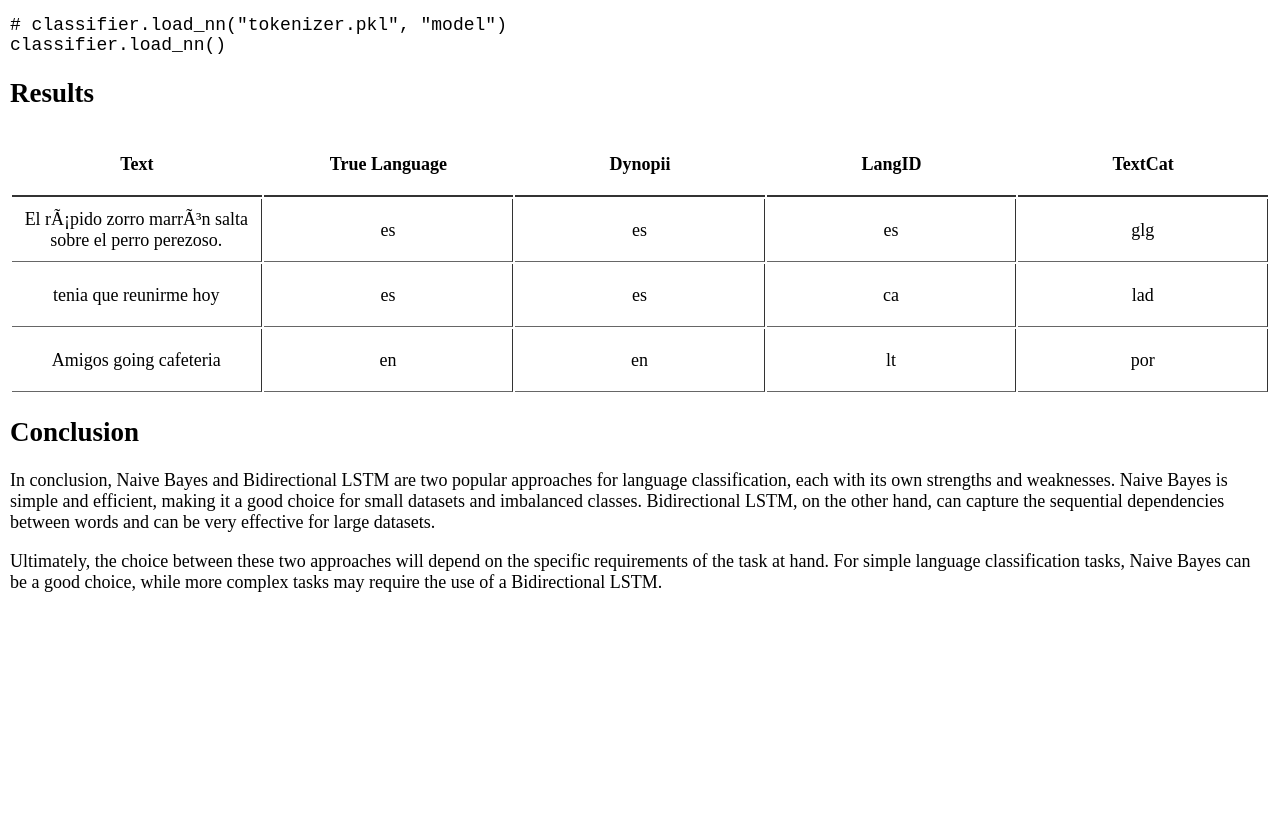
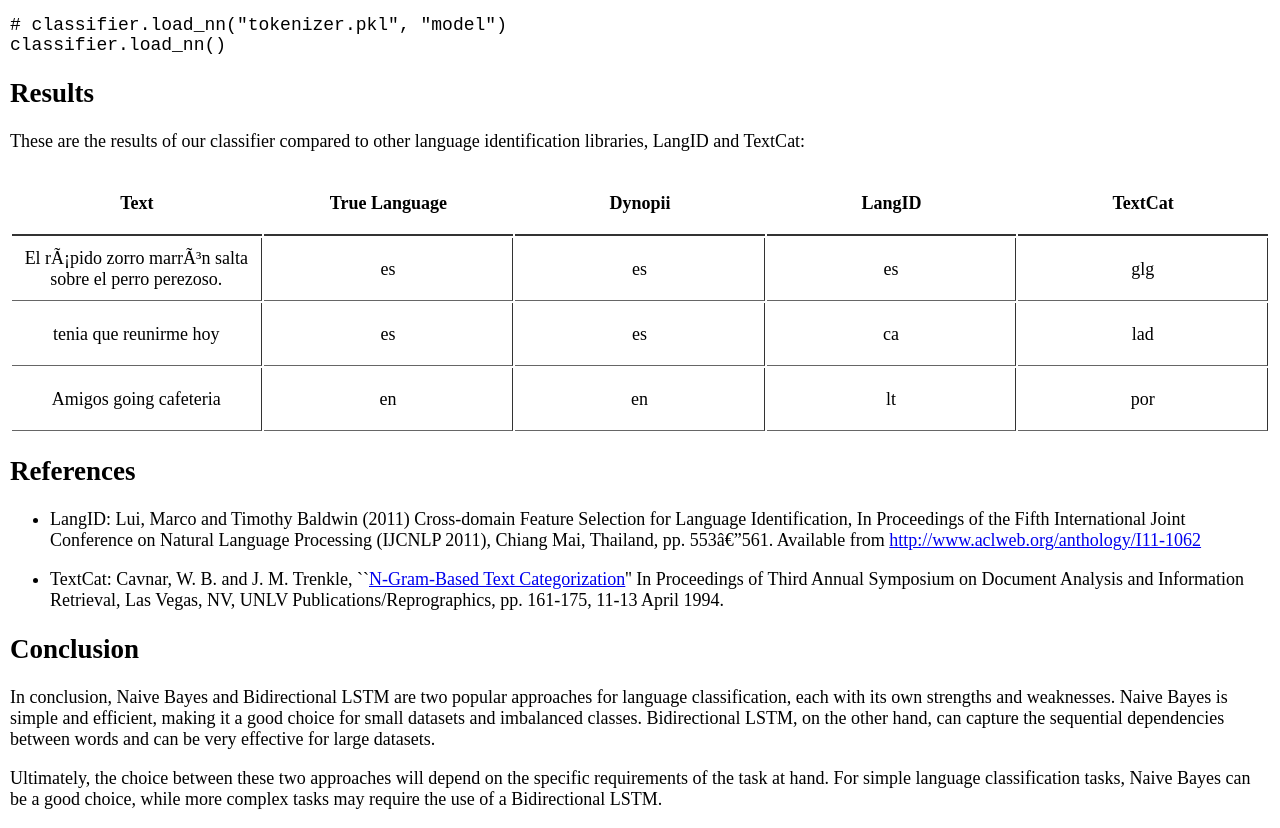
Before and after one commit to rishiraj/lang-classifier-demo, a plain HTML site: page index.html in a window 1280 px wide. Shown: the part 2367-3195 px from the top of the page. Before the commit the page ends 2978 px from the top, so only its background shows below. Drawn offline with Linux system fonts and the light colour scheme.

Commit message:
Update index.html

```diff
--- a/index.html
+++ b/index.html
@@ -190,6 +190,7 @@
 <span class="hljs-selector-tag">classifier</span><span class="hljs-selector-class">.load_nn</span>()
 </code></pre>
 <h2 id="results">Results</h2>
+<p>These are the results of our classifier compared to other language identification libraries, LangID and TextCat:</p>
 <table width="100%" class="samples">
 <thead>
   <tr>
@@ -224,6 +225,13 @@
   </tr>
 </tbody>
 </table>
+<h2 id="references">References</h2>
+<ul>
+<li><p>LangID: Lui, Marco and Timothy Baldwin (2011) Cross-domain Feature Selection for Language Identification, In Proceedings of the Fifth International Joint Conference on Natural Language Processing (IJCNLP 2011), Chiang Mai, Thailand, pp. 553—561. Available from <a href="http://www.aclweb.org/anthology/I11-1062">http://www.aclweb.org/anthology/I11-1062</a></p>
+</li>
+<li><p>TextCat: Cavnar, W. B. and J. M. Trenkle, ``<a href="http://odur.let.rug.nl/~vannoord/TextCat/textcat.pdf">N-Gram-Based Text Categorization</a>&#39;&#39; In Proceedings of Third Annual Symposium on Document Analysis and Information Retrieval, Las Vegas, NV, UNLV Publications/Reprographics, pp. 161-175, 11-13 April 1994.</p>
+</li>
+</ul>
 <h2 id="conclusion">Conclusion</h2>
 <p>In conclusion, Naive Bayes and Bidirectional LSTM are two popular approaches for language classification, each with its own strengths and weaknesses. Naive Bayes is simple and efficient, making it a good choice for small datasets and imbalanced classes. Bidirectional LSTM, on the other hand, can capture the sequential dependencies between words and can be very effective for large datasets.</p>
 <p>Ultimately, the choice between these two approaches will depend on the specific requirements of the task at hand. For simple language classification tasks, Naive Bayes can be a good choice, while more complex tasks may require the use of a Bidirectional LSTM.</p>
```
